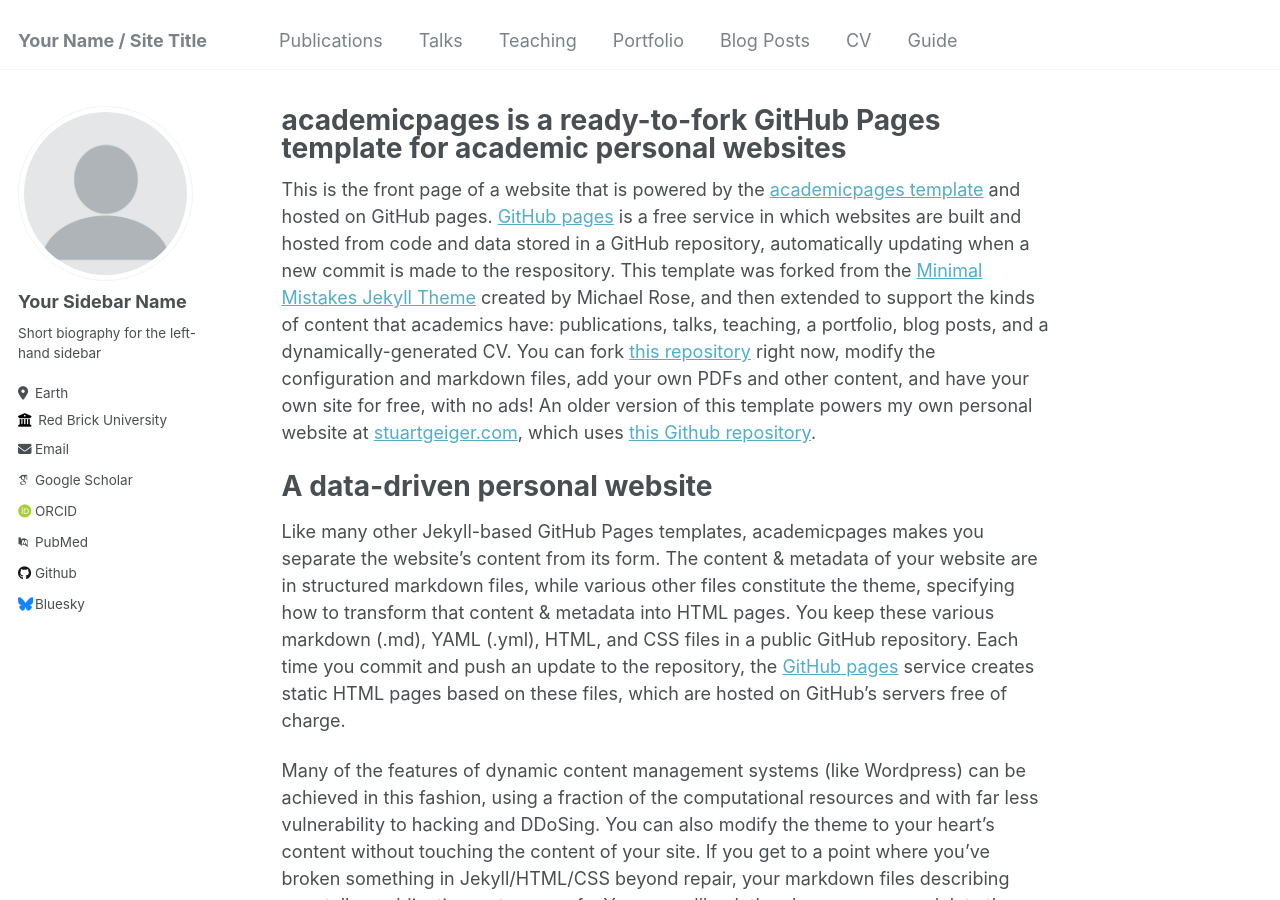
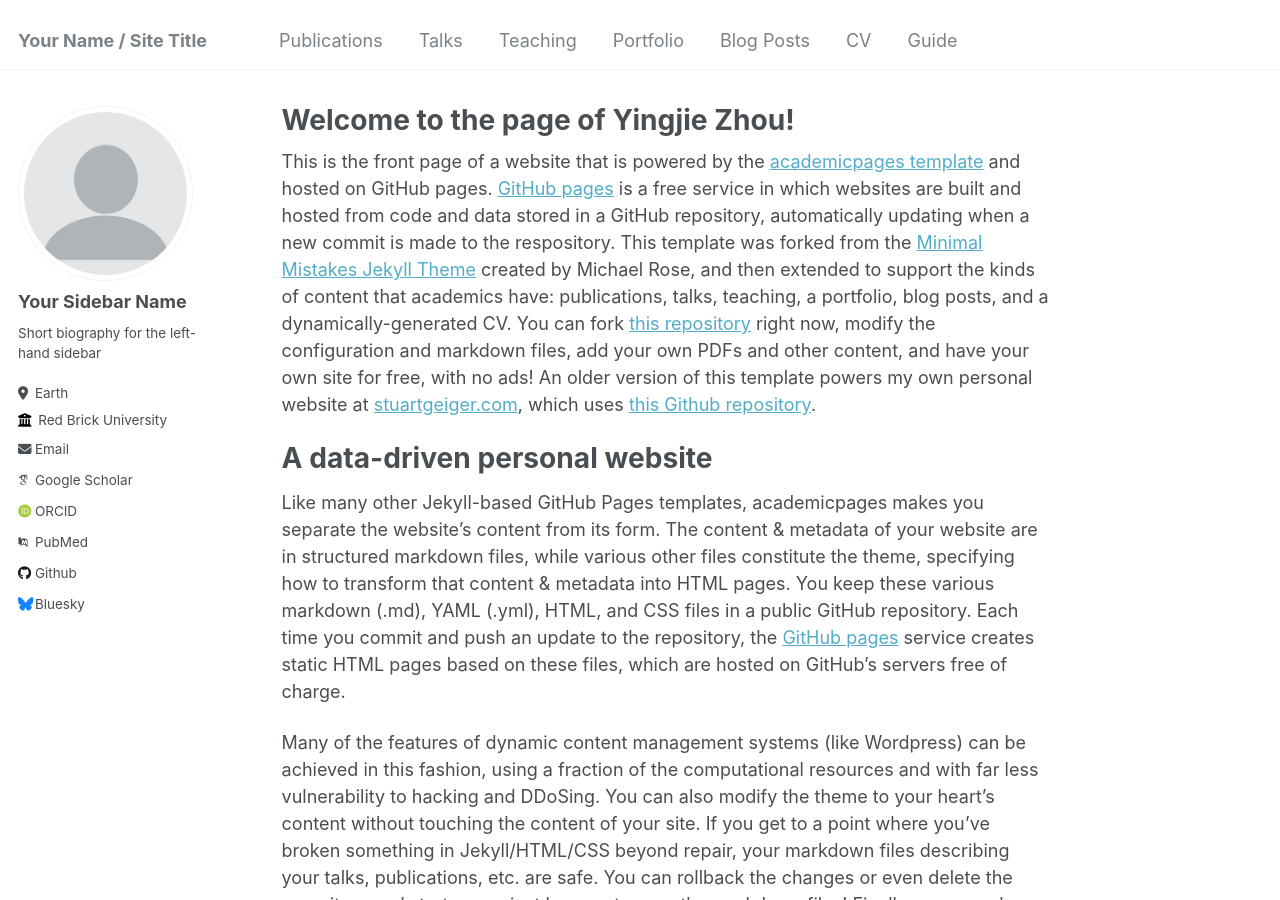
Before and after one commit to zyj-2000/zyj-2000.github.io, a Jekyll site: the page built from _pages/about.md, in a window 1280 px wide and 900 px high. Built offline with Jekyll 4.4.1, drawn with Linux system fonts in a browser that asks for light colours; some web fonts are replaced.

Commit message:
Update about.md

```diff
--- a/_pages/about.md
+++ b/_pages/about.md
@@ -1,6 +1,6 @@
 ---
 permalink: /
-title: "academicpages is a ready-to-fork GitHub Pages template for academic personal websites"
+title: "Welcome to the page of Yingjie Zhou!"
 author_profile: true
 redirect_from:
   - /about/
```
